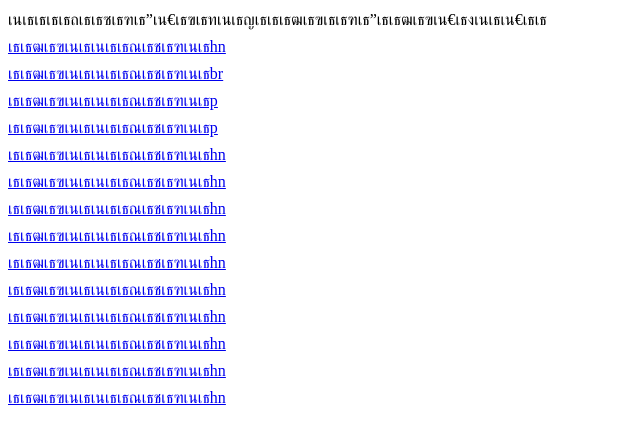
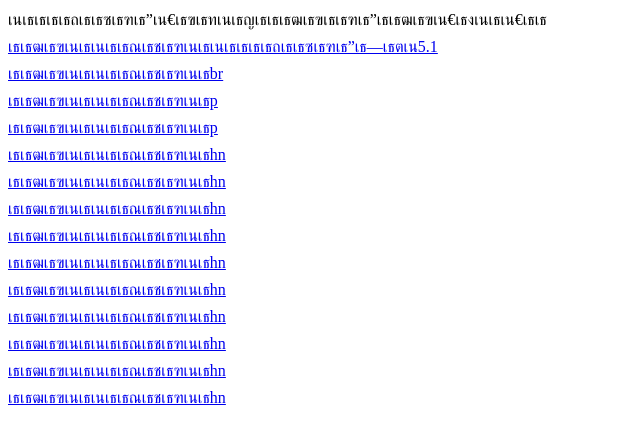
Before and after one commit to meen6767/meen6767, a plain HTML site: page index.html in a window 1280 px wide. Shown: the whole page, without its empty margins (0-640 px from the left). Drawn offline with Linux system fonts and the light colour scheme.

Commit message:
Update index.html

```diff
--- a/index.html
+++ b/index.html
@@ -5,7 +5,7 @@
   </head>
   <body>
     แบบฝึกหัดเรื่องการจัดการเว็บเพจ<br>
-    <a href="100.html" target=_blank>การใช้คำสั่งhn</a><br>
+    <a href="100.html" target=_blank>การใช้คำสั่งแบบฝึกหัดที่5.1</a><br>
      <a href="3.5.html" target=_parent>การใช้คำสั่งbr</a><br>
      <a href="3.6.html" target=_self>การใช้คำสั่งp</a><br>
      <a href="5.16.html" target=_top>การใช้คำสั่งp</a><br>
```
